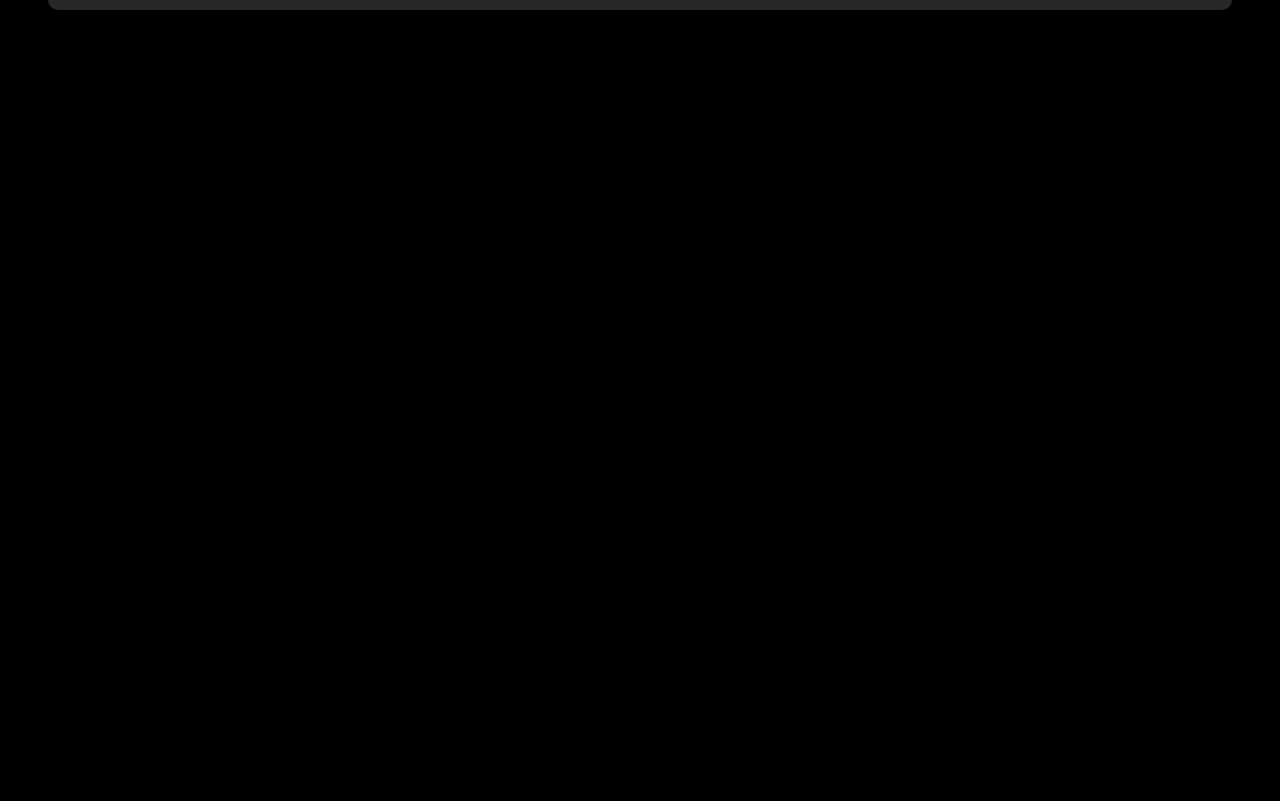
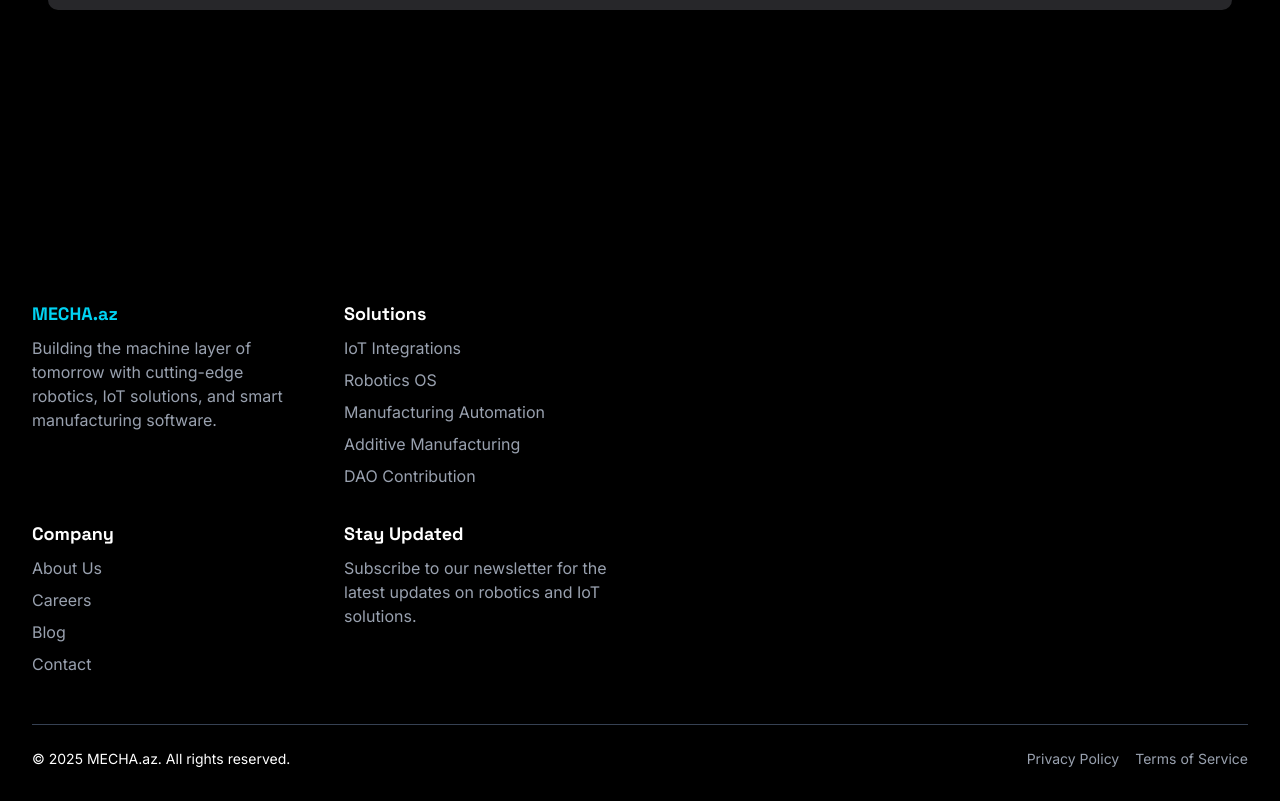
Before and after one commit to shamshajili/Mecha.az, a Next.js app: page / in a window 1280 px wide. Shown: the part 3376-4177 px from the top of the page. Before the commit the page ends 3644 px from the top, so only its background shows below. Built offline with nearby package versions, Linux system fonts and the light colour scheme.

Commit message:
added footer

```diff
--- a/src/app/page.tsx
+++ b/src/app/page.tsx
@@ -8,6 +8,7 @@ import { Spotlight } from "@/components/ui/spotlight";
 import FeatureCards from "@/components/cards";
 import FeaturesIcon from "@/components/features";
 import Dashboard from "@/components/dashboard";
+import Footer from "@/components/footer";
 
 const HeroSection = () => {
   const [mounted, setMounted] = useState(false);
@@ -123,7 +124,6 @@ const HeroSection = () => {
 
             <Dashboard />
       </section>
-
     </Spotlight>
   );
 };
--- a/src/components/footer.tsx
+++ b/src/components/footer.tsx
@@ -1,7 +1,83 @@
-export default function Footer() {
-    return (
-      <nav>
-        <h1></h1>
-      </nav>
-    );
-  }
+import React from 'react';
+
+const Footer: React.FC = () => {
+  return (
+    <footer className="p-8">
+      <div className="max-w-7xl mx-auto grid grid-cols-1 md:grid-cols-2 lg:grid-cols-4 gap-8">
+        <div className="flex flex-col">
+          <h2 className="text-lg font-bold text-cyan-400">MECHA.az</h2>
+          <p className="mt-2 text-gray-400">
+            Building the machine layer of tomorrow with cutting-edge robotics, IoT solutions, and smart manufacturing software.
+          </p>
+          <div className="flex space-x-4 mt-4">
+            <a href="#" className="text-gray-400 hover:text-cyan-400">
+              <i className="fab fa-twitter"></i>
+            </a>
+            <a href="#" className="text-gray-400 hover:text-cyan-400">
+              <i className="fab fa-github"></i>
+            </a>
+            <a href="#" className="text-gray-400 hover:text-cyan-400">
+              <i className="fab fa-linkedin"></i>
+            </a>
+          </div>
+        </div>
+        <div className="flex flex-col">
+          <h2 className="text-lg font-bold">Solutions</h2>
+          <ul className="mt-2 space-y-2 text-gray-400">
+            <li>
+              <a href="#" className="hover:text-cyan-400">IoT Integrations</a>
+            </li>
+            <li>
+              <a href="#" className="hover:text-cyan-400">Robotics OS</a>
+            </li>
+            <li>
+              <a href="#" className="hover:text-cyan-400">Manufacturing Automation</a>
+            </li>
+            <li>
+              <a href="#" className="hover:text-cyan-400">Additive Manufacturing</a>
+            </li>
+            <li>
+              <a href="#" className="hover:text-cyan-400">DAO Contribution</a>
+            </li>
+          </ul>
+        </div>
+      </div>
+
+      <div className="max-w-7xl mx-auto grid grid-cols-1 md:grid-cols-2 lg:grid-cols-4 gap-8 mt-8">
+        <div className="flex flex-col">
+          <h2 className="text-lg font-bold">Company</h2>
+          <ul className="mt-2 space-y-2 text-gray-400">
+            <li>
+              <a href="#" className="hover:text-cyan-400">About Us</a>
+            </li>
+            <li>
+              <a href="#" className="hover:text-cyan-400">Careers</a>
+            </li>
+            <li>
+              <a href="#" className="hover:text-cyan-400">Blog</a>
+            </li>
+            <li>
+              <a href="#" className="hover:text-cyan-400">Contact</a>
+            </li>
+          </ul>
+        </div>
+        <div className="flex flex-col">
+          <h2 className="text-lg font-bold">Stay Updated</h2>
+          <p className="mt-2 text-gray-400">
+            Subscribe to our newsletter for the latest updates on robotics and IoT solutions.
+          </p>
+        </div>
+      </div>
+
+      <div className="mt-12 border-t border-gray-700 pt-6 flex flex-col md:flex-row justify-between items-center text-sm">
+        <p>© 2025 MECHA.az. All rights reserved.</p>
+        <div className="space-x-4 mt-2 md:mt-0 text-gray-400">
+          <a href="#">Privacy Policy</a>
+          <a href="#">Terms of Service</a>
+        </div>
+      </div>
+    </footer>
+  );
+};
+
+export default Footer;
```
